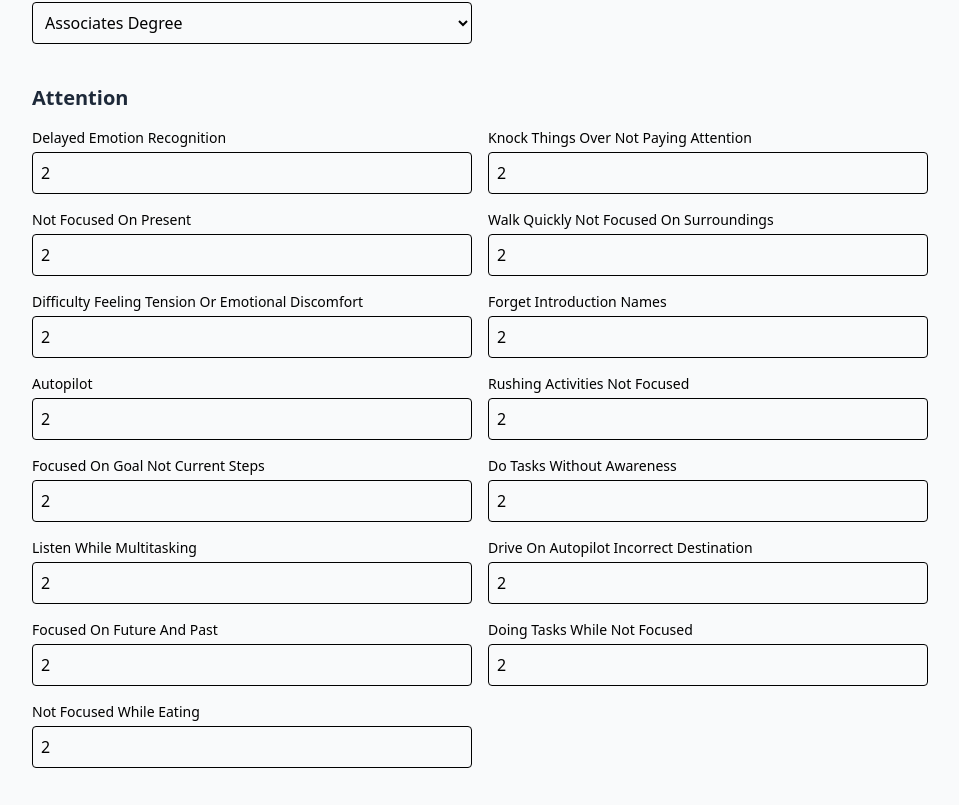
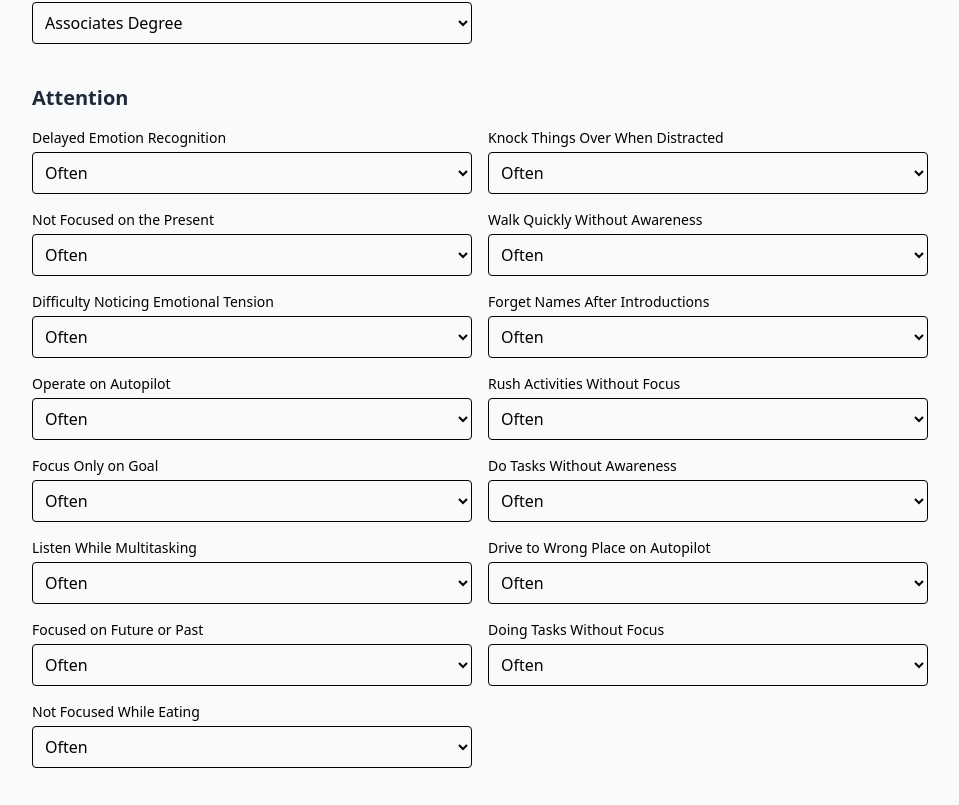
Before and after one commit to WilliamGiammona/odel-project, a Next.js app: page /model in a window 1280 px wide. Shown: the part 1915-2720 px from the top of the page, without its empty margins (160-1119 px from the left). Built offline with nearby package versions, Linux system fonts and the light colour scheme.

Commit message:
fixed maximum input issue

```diff
--- a/app/components/ModelInputForm.tsx
+++ b/app/components/ModelInputForm.tsx
@@ -38,22 +38,7 @@ const initialState = {
   Compassionate_To_Yourself: 3,
 };
 
-const maxValues: Record<string, number> = {
-  Age: 120,
-  How_Many_Days_Per_Week_Meditatoin: 7,
-  How_Focused_Was_Meditation: 5,
-  Did_Mind_Wander_Meditation: 5,
-  Receptive_Attitude_Towards_Experience_Meditation: 5,
-  Gentle_With_Yourself_During_Meditation: 5,
-  Pay_Attention_To_Chores: 5,
-  Pay_Attention_While_Working_Or_Studying: 5,
-  Able_To_Refocus_Attention: 5,
-  Awareness_Of_Thoughts_Or_Feelings: 5,
-  Healthy_Reception: 5,
-  Compassionate_To_Yourself: 5,
-};
-
-const fieldGroups: Record<string, string[]> = {
+const fieldGroups = {
   Demographics: [
     "Gender",
     "Age",
@@ -97,38 +82,139 @@ const fieldGroups: Record<string, string[]> = {
   ],
 };
 
-const labels: Record<string, { en: string; he: string }> = {
-  Gender: { en: "Gender (1=Male, 2=Female)", he: "מגדר (1=זכר, 2=נקבה)" },
-  Age: { en: "Age", he: "גיל" },
-  Marriage_Status: {
-    en: "Marital Status (1=Single, 2=Married)",
-    he: "מצב משפחתי (1=רווק/ה, 2=נשוי/בקשר)",
-  },
-  Income_Satisfaction: {
-    en: "Income Satisfaction",
-    he: "שביעות רצון מהכנסה",
-  },
-  Education: {
-    en: "Education (1=Elementary → 6=Doctorate)",
-    he: "השכלה (1=יסודי → 6=דוקטורט)",
-  },
-  How_Many_Days_Per_Week_Meditatoin: {
-    en: "Days of Meditation per Week",
-    he: "מספר ימי מדיטציה בשבוע",
-  },
-  Average_Meditation_Duration: {
-    en: "Meditation Duration (1=1–5 min, 2=5–10, 3=10+)",
-    he: "משך מדיטציה ממוצע",
-  },
-  Practice_Mindfulness: {
-    en: "Practice Mindfulness (1=Yes, 2=No)",
-    he: "האם אתה מתרגל מיינדפולנס (1=כן, 2=לא)",
-  },
-};
+const labels: Record<string, { en: string; he: string }> = Object.fromEntries(
+  Object.entries({
+    Gender: ["Gender (1=Male, 2=Female)", "מגדר (1=זכר, 2=נקבה)"],
+    Age: ["Age", "גיל"],
+    Marriage_Status: [
+      "Marital Status (1=Single, 2=Married)",
+      "מצב משפחתי (1=רווק/ה, 2=נשוי/ה)",
+    ],
+    Income_Satisfaction: ["Income Satisfaction", "שביעות רצון מהכנסה"],
+    Education: [
+      "Education (1=Elementary → 6=Doctorate)",
+      "השכלה (1=יסודי → 6=דוקטורט)",
+    ],
+    Practice_Mindfulness: [
+      "Practice Mindfulness (1=Yes, 2=No)",
+      "האם אתה מתרגל מיינדפולנס (1=כן, 2=לא)",
+    ],
+    How_Many_Days_Per_Week_Meditatoin: [
+      "Days of Meditation per Week",
+      "ימי מדיטציה בשבוע",
+    ],
+    Average_Meditation_Duration: [
+      "Meditation Duration (1=1–5 min, 2=5–10, 3=10+)",
+      "משך מדיטציה (1=1–5 דקות, 2=5–10, 3=10+)",
+    ],
+    How_Focused_Was_Meditation: [
+      "How Focused Was Meditation",
+      "כמה היית מרוכז במדיטציה",
+    ],
+    Did_Mind_Wander_Meditation: [
+      "Did Mind Wander During Meditation",
+      "האם המחשבות נדדו במדיטציה",
+    ],
+    Receptive_Attitude_Towards_Experience_Meditation: [
+      "Receptive Attitude During Meditation",
+      "עמדה פתוחה כלפי החוויה במדיטציה",
+    ],
+    Gentle_With_Yourself_During_Meditation: [
+      "Gentle With Yourself During Meditation",
+      "עדינות כלפי עצמך במדיטציה",
+    ],
+    Pay_Attention_To_Chores: [
+      "Pay Attention to Chores",
+      "קשב בזמן מטלות שגרתיות",
+    ],
+    Pay_Attention_While_Working_Or_Studying: [
+      "Attention While Working or Studying",
+      "קשב בעבודה או בלימודים",
+    ],
+    Able_To_Refocus_Attention: [
+      "Able to Refocus Attention",
+      "יכולת להחזיר את הקשב",
+    ],
+    Awareness_Of_Thoughts_Or_Feelings: [
+      "Awareness of Thoughts or Feelings",
+      "מודעות למחשבות או רגשות",
+    ],
+    Healthy_Reception: [
+      "Healthy Reception of Inner Experience",
+      "קבלה בריאה של חוויות פנימיות",
+    ],
+    Compassionate_To_Yourself: ["Compassionate to Yourself", "חמלה כלפי עצמך"],
+    Delayed_Emotion_Recognition: [
+      "Delayed Emotion Recognition",
+      "זיהוי רגשות באיחור",
+    ],
+    Knock_Things_Over_Not_Paying_Attention: [
+      "Knock Things Over When Distracted",
+      "הפלת חפצים עקב חוסר קשב",
+    ],
+    Not_Focused_On_Present: [
+      "Not Focused on the Present",
+      "חוסר מיקוד ברגע הנוכחי",
+    ],
+    Walk_Quickly_Not_Focused_On_Surroundings: [
+      "Walk Quickly Without Awareness",
+      "הליכה מהירה בלי תשומת לב לסביבה",
+    ],
+    Difficulty_Feeling_Tension_Or_Emotional_Discomfort: [
+      "Difficulty Noticing Emotional Tension",
+      "קושי בזיהוי מתחים רגשיים",
+    ],
+    Forget_Introduction_Names: [
+      "Forget Names After Introductions",
+      "שכחת שמות לאחר היכרות",
+    ],
+    Autopilot: ["Operate on Autopilot", "פעולה על טייס אוטומטי"],
+    Rushing_Activities_Not_Focused: [
+      "Rush Activities Without Focus",
+      "ביצוע פעולות במהירות בלי מיקוד",
+    ],
+    Focused_On_Goal_Not_Current_Steps: [
+      "Focus Only on Goal",
+      "מיקוד במטרה ולא בצעדים",
+    ],
+    Do_Tasks_Without_Awareness: [
+      "Do Tasks Without Awareness",
+      "ביצוע משימות בלי מודעות",
+    ],
+    Listen_While_Multitasking: [
+      "Listen While Multitasking",
+      "האזנה תוך כדי ביצוע משימות אחרות",
+    ],
+    Drive_On_Autopilot_Incorrect_Destination: [
+      "Drive to Wrong Place on Autopilot",
+      "הגעה ליעד שגוי על טייס אוטומטי",
+    ],
+    Focused_On_Future_And_Past: [
+      "Focused on Future or Past",
+      "מיקוד בעבר או בעתיד",
+    ],
+    Doing_Tasks_While_Not_Focused: [
+      "Doing Tasks Without Focus",
+      "עשיית משימות ללא ריכוז",
+    ],
+    Not_Focused_While_Eating: [
+      "Not Focused While Eating",
+      "חוסר מיקוד בזמן אכילה",
+    ],
+  }).map(([k, [en, he]]) => [k, { en, he }])
+);
+
+const likertOptions = [
+  { value: 1, label: "Always", he: "תמיד" },
+  { value: 2, label: "Often", he: "לעיתים קרובות" },
+  { value: 3, label: "Sometimes", he: "לפעמים" },
+  { value: 4, label: "Rarely", he: "לעיתים נדירות" },
+  { value: 5, label: "Never", he: "אף פעם" },
+];
 
 const dropdownOptions: Record<
   string,
-  { value: number; label: string; he?: string }[]
+  { value: number; label: string; he: string }[]
 > = {
   Gender: [
     { value: 1, label: "Male", he: "זכר" },
@@ -159,9 +245,15 @@ const dropdownOptions: Record<
   Average_Meditation_Duration: [
     { value: 1, label: "1–5 minutes", he: "1–5 דקות" },
     { value: 2, label: "5–10 minutes", he: "5–10 דקות" },
-    { value: 3, label: "10+ minutes", he: "יותר מ־10 דקות" },
+    { value: 3, label: "10+ minutes", he: "10+ דקות" },
   ],
 };
+
+[...fieldGroups.Attention, ...fieldGroups.Mindfulness_Quality].forEach(
+  (key) => {
+    dropdownOptions[key] = likertOptions;
+  }
+);
 
 export default function ModelInputForm() {
   const [inputs, setInputs] = useState(initialState);
@@ -169,7 +261,15 @@ export default function ModelInputForm() {
   const { language } = useLanguage();
 
   const handleChange = (key: string, value: string) => {
-    setInputs({ ...inputs, [key]: Number(value) });
+    let numericValue = Number(value);
+
+    if (key === "Age") {
+      numericValue = Math.min(Math.max(numericValue, 0), 120);
+    } else if (key === "How_Many_Days_Per_Week_Meditatoin") {
+      numericValue = Math.min(Math.max(numericValue, 0), 7);
+    }
+
+    setInputs({ ...inputs, [key]: numericValue });
   };
 
   const handleSubmit = async () => {
@@ -229,7 +329,13 @@ export default function ModelInputForm() {
                     onChange={(e) => handleChange(key, e.target.value)}
                     className="border p-2 w-full rounded"
                     min={0}
-                    max={maxValues[key] || 4}
+                    max={
+                      key === "Age"
+                        ? 120
+                        : key === "How_Many_Days_Per_Week_Meditatoin"
+                        ? 7
+                        : undefined
+                    }
                   />
                 )}
               </div>
```
